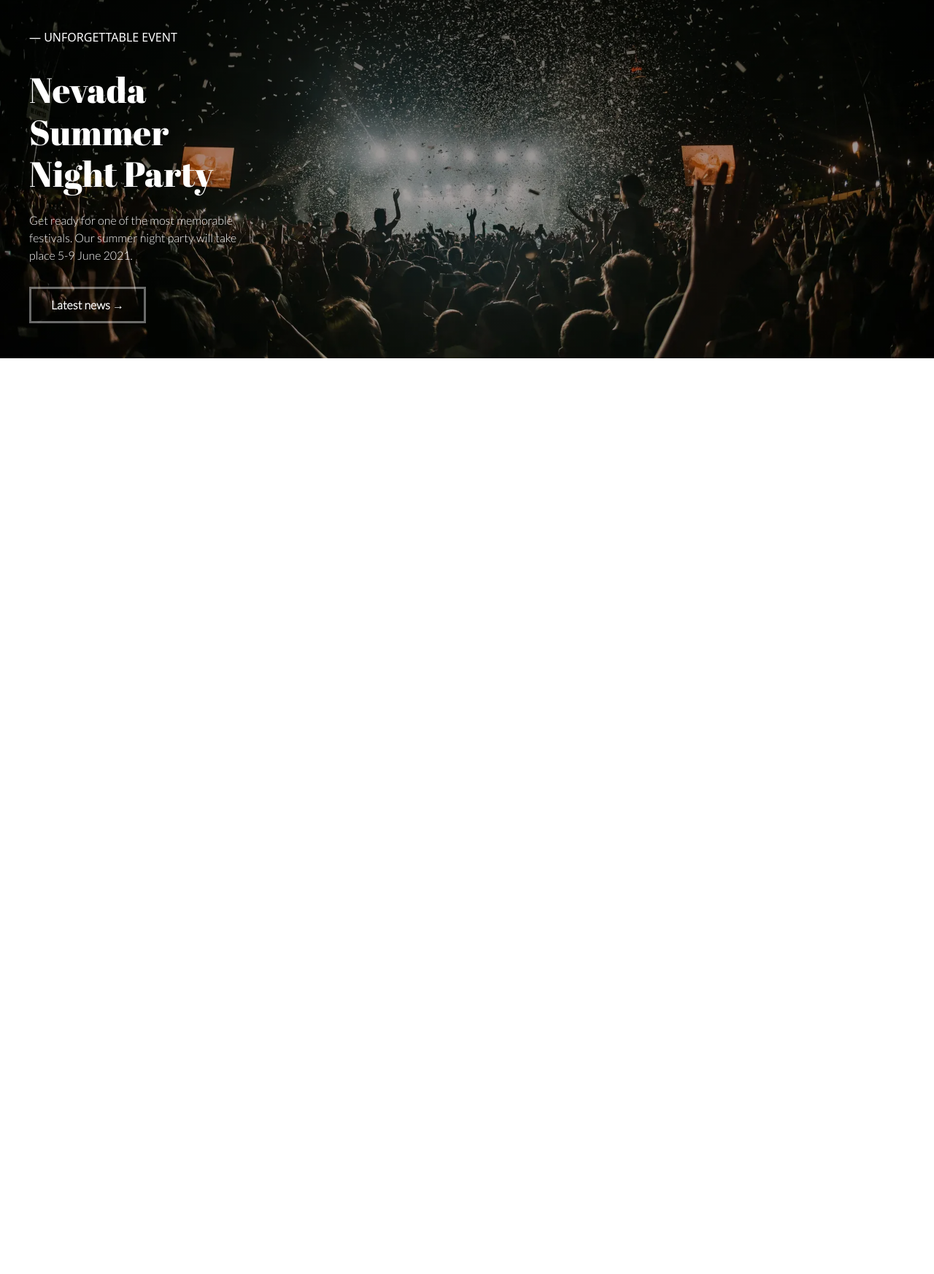
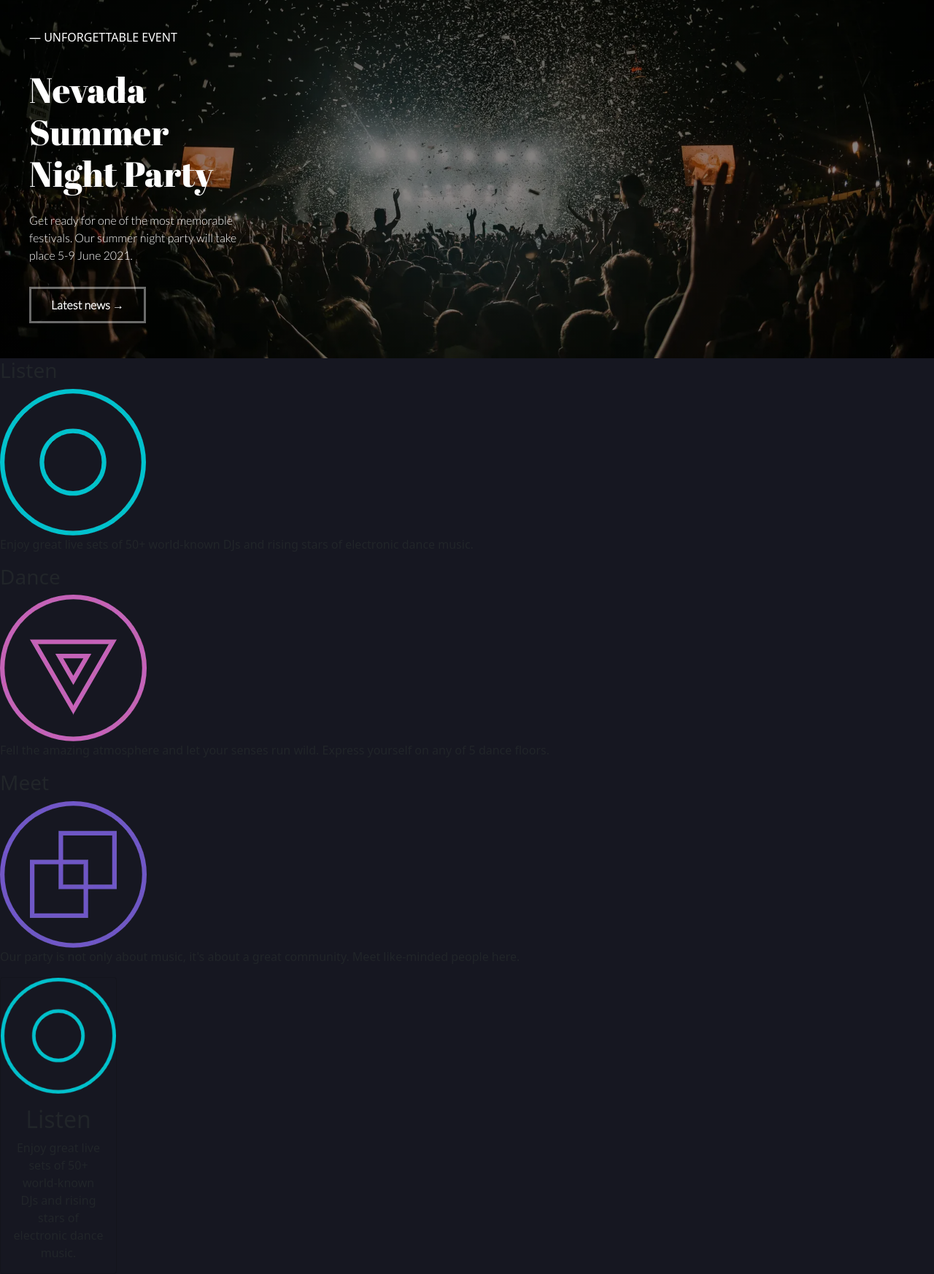
Before and after one commit to YuriiZu/html, a plain HTML site: page index.html in a window 1280 px wide. Shown: the part 95-1841 px from the top of the page at 73% size. Before the commit the page ends 800 px from the top, so only its background shows below. Drawn offline with nearby package versions, Linux system fonts and the light colour scheme.

Commit message:
gh-pages

```diff
--- a/css/index.css
+++ b/css/index.css
@@ -14,23 +14,24 @@
 }
 
 @media (min-width:600px) {
-    .menu {
-        display: flex;
-        justify-content: space-between;
+    .logo {
+        display: block;
+        margin-left: 500px;
+
     }
 
-
-
-    .logo {
-
-    }
 }
-
+body {
+    margin: auto;
+    max-width: 100%;
+}
     header{
-        background-image: linear-gradient(rgba(0, 0, 0, 0.527),rgba(0, 0, 0, 0.2)), url(../img/background.webp);
+        background-image: linear-gradient(rgba(0, 0, 0, 0.5),rgba(0, 0, 0, 0.4)), url(../img/background.webp);
         background-position: center;
         background-size: cover;
         color: var(--main-color);
+        min-height: 400px;
+        width: 100%;
     }
 
     .menu {
@@ -118,3 +119,24 @@
     color: var(--nav-color);
     border-color: var(--nav-color);
 }
+
+#features
+{
+    background-color: #161721
+}
+
+,card {
+    display: ;
+    justify-content: center;
+}
+.card p {
+    text-align: center;
+    font-size: 1rem;
+}
+.card h3 {
+    font-size: 2rem;
+    text-align: center;
+}
+.card img {
+   display: block;
+   width: 100%;
--- a/index.html
+++ b/index.html
@@ -20,7 +20,9 @@
                 <nav class="navbar navbar-expand-lg navbar-dark bg-transparent">
                     <div class="container">
                         <a class="navbar-brand" href="#home"><img class="logoimage" src="img/logo.webp" alt="logo"></a>
-                  <button class="navbar-toggler" type="button" data-bs-toggle="collapse" data-bs-target="#navbarNavAltMarkup" aria-controls="navbarNavAltMarkup" aria-expanded="false" aria-label="Toggle navigation">
+                        <button class="navbar-toggler" type="button" data-bs-toggle="collapse"
+                            data-bs-target="#navbarNavAltMarkup" aria-controls="navbarNavAltMarkup"
+                            aria-expanded="false" aria-label="Toggle navigation">
                             <span class="navbar-toggler-icon"></span>
                         </button>
                         <div class="collapse navbar-collapse" id="navbarNavAltMarkup">
@@ -28,7 +30,7 @@
                                 <a class="nav-link active" aria-current="page" href="#home">Home</a>
                                 <a class="nav-link active" href="#tickets">Tickets</a>
                                 <a class="nav-link active" href="#line-up">Line-up</a>
-                      <a class="nav-link active" href="#contact" >Contact Us</a>
+                                <a class="nav-link active" href="#contact">Contact Us</a>
                             </div>
                         </div>
                     </div>
@@ -48,18 +50,30 @@
             </div>
 
         </header>
-        <!--
+
         <div class="features" id="features">
             <h3>Listen</h3>
-            <img src="img/listen.webp" alt="listen">
+            <div class="listen"><img src="img/listen.webp" alt="listen">
+
                 <p>Enjoy great live sets of 50+ world-known DJs and rising stars of electronic dance music.</p>
+            </div>
             <h3>Dance</h3>
             <img src="img/dance.webp" alt="dance">
             <p>Fell the amazing atmosphere and let your senses run wild. Express yourself on any of 5 dance floors.</p>
             <h3>Meet</h3>
             <img src="img/meet.webp" alt="meet">
             <p>Our party is not only about music, it's about a great community. Meet like-minded people here.</p>
+
+
+        <div class="card bg-transparent" style="width: 10rem;">
+            <div><img src="img/listen.webp" class="card-img-top" alt="listen"></div>
+            <div class="card-body">
+              <h3 class="card-title">Listen</h3>
+              <p class="card-text">Enjoy great live sets of 50+ world-known DJs and rising stars of electronic dance music.</p>
             </div>
+          </div>
+        </div>
+        <!--
             <div id="tickets" class="tickets">
                 <h2>2021 Tickets</h2>
                 <p>Although we are not currently selling tickets for 2021, you can already check the options provided.</p>
```
Lines whose indentation alone changed are shown as unchanged.
